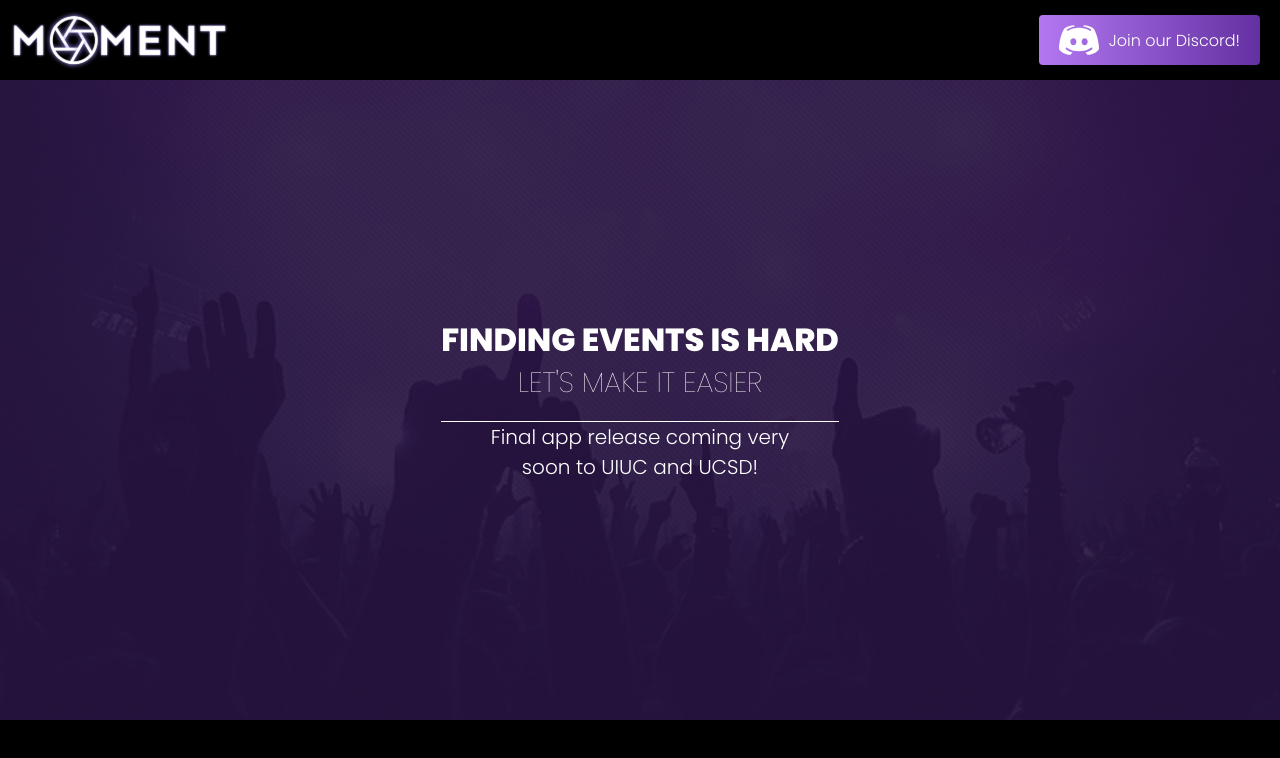
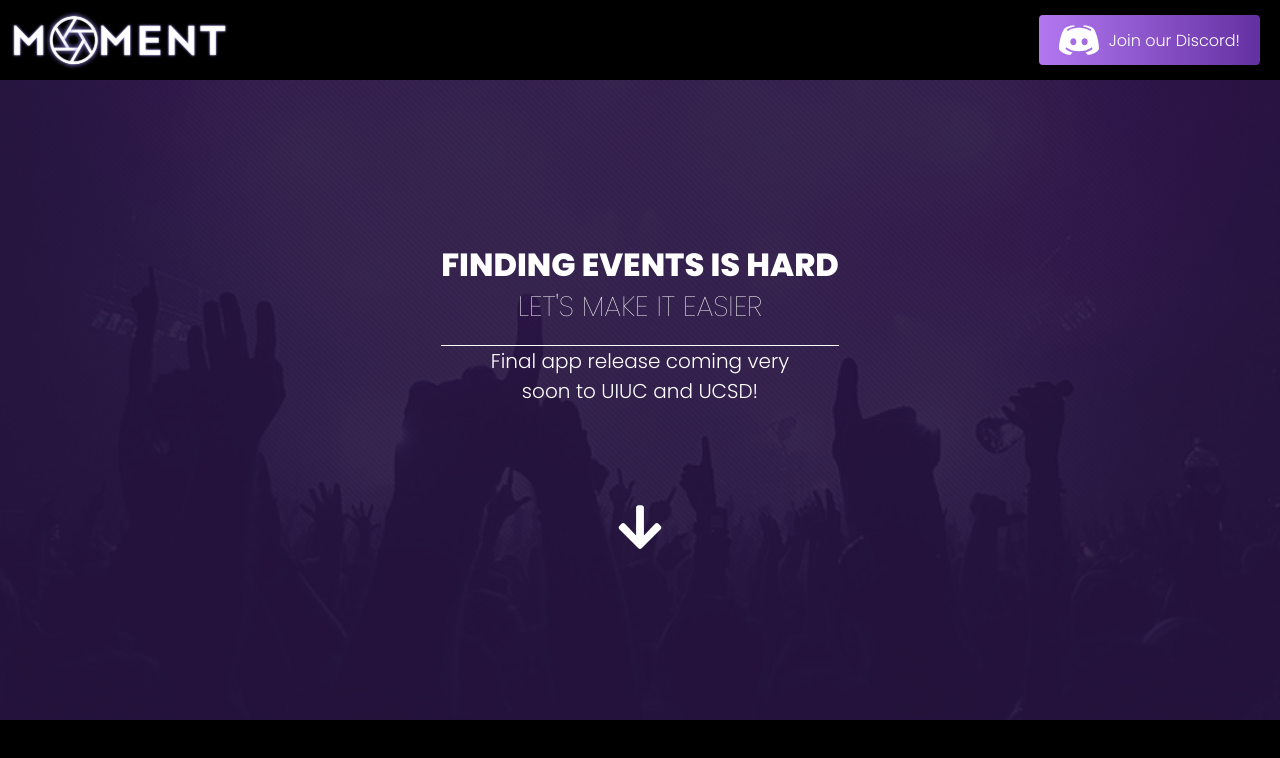
Before and after one commit to MomentEvents/Moment-Website, a React (Create React App) app: page / in a window 1280 px wide. Shown: the top 758 px of the page. Built offline with nearby package versions, Linux system fonts and the light colour scheme.

Commit message:
Added arrow down

```diff
--- a/src/App.js
+++ b/src/App.js
@@ -2,6 +2,7 @@ import "./App.css";
 import "./components";
 import Demo from "./components/demo/Demo.js";
 import { Navbar, Header, Features, Footer } from "./components";
+import AnimatedArrow from "./components/AnimatedArrow/AnimatedArrow";
 
 function App() {
   return (
@@ -14,6 +15,7 @@ function App() {
           <Header />
         </header>
       </header>
+
       <div className="features-background">
         <Features />
         {/* {/* <Download /> */}
--- /dev/null
+++ b/src/components/AnimatedArrow/AnimatedArrow.css
@@ -0,0 +1,7 @@
+body {
+    justify-content: center;
+  }
+.Animated-Arrow{
+    color: white;
+    justify-self: center
+}
--- /dev/null
+++ b/src/components/AnimatedArrow/AnimatedArrow.js
@@ -0,0 +1,17 @@
+import React, { useRef, useEffect } from "react";
+import "./AnimatedArrow.css";
+import { FaArrowDown } from "react-icons/fa";
+
+import { Animated, Easing } from "react";
+import AOS from "aos";
+import "aos/dist/aos.css";
+
+const AnimatedArrow = () => {
+  return (
+    <div>
+      <FaArrowDown className="Animated-Arrow" size={50}></FaArrowDown>
+    </div>
+  );
+};
+
+export default AnimatedArrow;
--- a/src/components/header/Header.css
+++ b/src/components/header/Header.css
@@ -50,6 +50,14 @@ h1 span:nth-child(3) {
   font-weight: 300;
   font-size: 20px;
   color: #fff;
+}
+
+.scrolldown-text {
+  text-align: center;
+  font-weight: 500;
+  font-size: 15px;
+  color: #fff;
+  vertical-align:bottom;
 }
 
 .header h1::after {
--- a/src/components/header/Header.js
+++ b/src/components/header/Header.js
@@ -3,6 +3,7 @@ import "./Header.css";
 // import Button from "../UI/Button/Button";
 import "../UI/Button/Button.css";
 // import { BsMouse } from "react-icons/bs";
+import AnimatedArrow from "../AnimatedArrow/AnimatedArrow";
 
 import AOS from "aos";
 import "aos/dist/aos.css";
@@ -32,6 +33,14 @@ const Header = () => {
             <Button text={"How It Works"} btnClass={"btn-light"} href={"#"} />
           </div> */}
           </div>
+          <br></br>
+          <br></br>
+          <br></br>
+          <br></br>
+          <br></br>
+          <br></br>
+          {/* lol ^*/}
+      <AnimatedArrow></AnimatedArrow>
         </div>
         {/* <div className="header-right" data-aos="fade-left">
           <img src={phoneHeader} alt="phone" />
```
